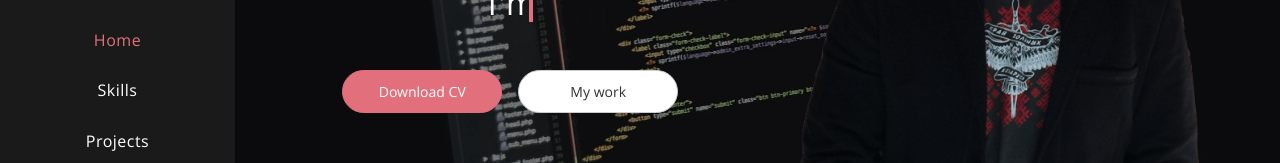
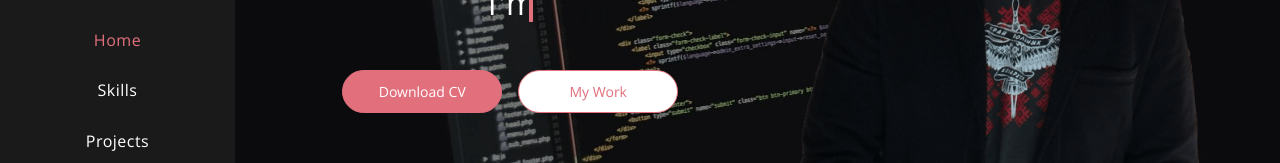
Before and after one commit to svensktutby/personal-portfolio, a React (Create React App) app: page / in a window 1280 px wide. Shown: the part 407-570 px from the top of the page. Built offline with nearby package versions, Linux system fonts and the light colour scheme; no server answers.

Commit message:
refactor: button styles

```diff
--- a/public/index.html
+++ b/public/index.html
@@ -13,6 +13,7 @@
   <link rel="manifest" href="%PUBLIC_URL%/manifest.json"/>
   <title>Andrei Shved's portfolio</title>
   <script>
+    // Fix for VH in mobile devices
     function correctVhMobile() {
       // First we get the viewport height and we multiple it by 1% to get a value for a vh unit
       let vh = window.innerHeight * 0.01;
--- a/src/bll/store.ts
+++ b/src/bll/store.ts
@@ -188,7 +188,10 @@ export const store: StoreType = {
         projectType: 'mobileApp',
         title: 'Todolist',
         description:
-          'This application based on Create React App, Typescript and Redux. Developed with functional components and React hooks, React-Context, Redux-thunk, React Formic, Axios, REST API, ESLint Airbnb, Jest, Storybook.',
+          'This application based on Create React App, Typescript and Redux. Developed with functional components' +
+          ' and React hooks, React-Context, Redux-thunk, React Formic, Axios, REST API, ESLint Airbnb, Jest,' +
+          ' Material UI,' +
+          ' Storybook.',
         link: {
           demo: 'https://svensktutby.github.io/todolist',
           github: 'https://github.com/svensktutby/todolist',
--- a/src/components/Contact/Form/Form.module.scss
+++ b/src/components/Contact/Form/Form.module.scss
@@ -45,12 +45,6 @@
   resize: none;
 }
 
-.submitWrapper,
-.submitWrapper button {
-  position: relative;
-  z-index: 1;
-}
-
 .sendingText {
   animation: blink 1s ease infinite;
 }
--- a/src/components/Hire/Hire.tsx
+++ b/src/components/Hire/Hire.tsx
@@ -24,6 +24,7 @@ export const Hire: FC<PropsType> = ({ heading, contactLink }) => {
             to={contactLink}
             smooth={true}
             duration={500}
+            tabIndex={0}
           >
             Hire me
           </Link>
--- a/src/components/Main/Main.module.scss
+++ b/src/components/Main/Main.module.scss
@@ -172,4 +172,12 @@
   padding: 16px;
 
   cursor: pointer;
+
+  &:focus {
+    outline: none;
+    // Mouse shape
+    & div div {
+      box-shadow: 0 5px 20px $white;
+    }
+  }
 }
--- a/src/components/Main/Main.tsx
+++ b/src/components/Main/Main.tsx
@@ -40,6 +40,7 @@ export const Main: FC<PropsType> = ({ name, lastname, navLinks }) => {
                 to={projectsLink}
                 smooth={true}
                 duration={500}
+                tabIndex={0}
               >
                 My work
               </Link>
@@ -52,7 +53,13 @@ export const Main: FC<PropsType> = ({ name, lastname, navLinks }) => {
         </div>
 
         <div className={s.mouseWrapper}>
-          <Link className={s.link} to={skillsLink} smooth={true} duration={500}>
+          <Link
+            className={s.link}
+            to={skillsLink}
+            smooth={true}
+            duration={500}
+            tabIndex={0}
+          >
             <Mouse />
           </Link>
         </div>
--- a/src/components/Nav/LinkList/LinkList.module.scss
+++ b/src/components/Nav/LinkList/LinkList.module.scss
@@ -51,7 +51,8 @@
 
   cursor: pointer;
 
-  transition: background-color $transition-time;
+  transition-duration: $transition-time;
+  transition-property: color, background-color;
 
   @media screen and (max-width: $screen-lg) {
     position: relative;
--- a/src/components/Nav/LinkList/LinkList.tsx
+++ b/src/components/Nav/LinkList/LinkList.tsx
@@ -26,6 +26,7 @@ export const LinkList: FC<PropsType> = ({ links, active, closeHandler }) => {
               activeClass={s.active}
               spy={true}
               onClick={closeHandler}
+              tabIndex={0}
             >
               {link}
             </Link>
--- a/src/components/Nav/Profile/Profile.module.scss
+++ b/src/components/Nav/Profile/Profile.module.scss
@@ -9,6 +9,19 @@
 
 .link {
   cursor: pointer;
+
+  &:focus {
+    outline: none;
+  }
+
+  @media (hover: hover) {
+    &:hover,
+    &:focus {
+      & .avatar {
+        border-color: $white;
+      }
+    }
+  }
 }
 
 .avatar {
@@ -16,8 +29,12 @@
   height: 110px;
   margin-bottom: 16px;
 
-  border: 5px solid $gray-darken;
+  border-width: 5px;
+  border-style: solid;
+  border-color: $gray-darken;
   border-radius: 50%;
+
+  transition: border-color $transition-time;
 }
 
 .name {
--- a/src/components/Nav/Profile/Profile.tsx
+++ b/src/components/Nav/Profile/Profile.tsx
@@ -23,7 +23,13 @@ export const Profile: FC<PropsType> = ({
 
   return (
     <div className={s.profile}>
-      <Link className={s.link} to={homeLink} smooth={true} duration={500}>
+      <Link
+        className={s.link}
+        to={homeLink}
+        smooth={true}
+        duration={500}
+        tabIndex={0}
+      >
         <img className={s.avatar} src={myAvatar} alt="Avatar" />
       </Link>
       <span className={s.name}>
--- a/src/components/common/Mouse/Mouse.module.scss
+++ b/src/components/common/Mouse/Mouse.module.scss
@@ -13,6 +13,7 @@
   border: 2px solid #fff;
   border-radius: 25px;
   opacity: 0.8;
+  transition: 0.3s;
 }
 
 .mouseWheel {
--- a/src/components/common/styles/button.module.scss
+++ b/src/components/common/styles/button.module.scss
@@ -1,69 +1,111 @@
 @import "src/components/common/styles/base/variables";
+$btn-min-width: 160px;
+$color1: $white;
+$color2: $theme-color;
+$background-color: $theme-color;
+$padding: 10px 30px;
+$border-radius: 30px;
+$box-shadow: 0 5px 20px rgba($color2, 0.5);
+$transition-time: $transition-time * 2;
+$transition-delay: 0.1s;
+
 
 .btn {
   position: relative;
+  z-index: 1;
 
   display: inline-block;
-  min-width: 160px;
-  padding: 10px 30px;
+  min-width: $btn-min-width;
+  padding: $padding;
+  overflow: hidden;
 
-  font-size: 0.875rem;
+  font-size: $font-size-sm;
   line-height: $line-height;
   vertical-align: middle;
   text-align: center;
-  color: $white;
+  color: $color1;
+  text-transform: capitalize;
   text-decoration: none;
   word-break: initial;
 
-  background-color: $theme-color;
-  border: 1px solid $theme-color;
-  border-radius: 30px;
+  background-color: $background-color;
+  border-width: 1px;
+  border-style: solid;
+  border-color: $color2;
+  border-radius: $border-radius;
+  cursor: pointer;
 
-  transition-duration: $transition-time;
-  transition-property: color , background-color, border-color, box-shadow;
+  transition: $transition-time ease-out;
 
   user-select: none;
 
+  &::before {
+    content: "";
+    position: absolute;
+    z-index: -1;
+    top: -20px;
+    left: 50%;
+
+    width: 40px;
+    height: 40px;
+
+    background-color: $color1;
+    border-radius: $border-radius;
+    transform: translate(-50%, -50%) scale(1);
+
+    transition: $transition-time ease-in-out;
+  }
+
+  &:disabled {
+    background-color: rgba($color2, 0.7);
+    cursor: default;
+  }
+
   &:focus {
     outline: 0;
-    box-shadow: 0 0 0 0.2rem rgba($theme-color, 0.25);
+    box-shadow: $box-shadow;
   }
 
   @media (hover: hover) {
-    &:hover,
-    &:focus {
-      background-color: darken($theme-color, 10%);
-      border-color: darken($theme-color, 10%);
+    &:hover:not(:disabled) {
+      z-index: 2;
+
+      color: $color2;
+
+      box-shadow: $box-shadow;
+
+      transition-delay: $transition-delay;
+
+      &::before {
+        transform: scale(8.3);
+      }
     }
 
     &:active {
-      color: rgba($white, 0.8);
-
-      background-color: darken($theme-color, 15%);
+      &::before {
+        background-color: darken($color1, 10%);
+      }
     }
   }
 
-  &:disabled {
-    background-color: rgba($theme-color, 0.8);
-  }
+  &Light {
+    color: $color2;
 
-  &Light {
-    color: $text-color;
+    background-color: $color1;
 
-    background-color: $white;
-    border: 1px solid $border-color;
+    &::before {
+      background-color: $color2;
+    }
 
     @media (hover: hover) {
-      &:hover,
-      &:focus {
-        background-color: darken($white, 10%);
-        border-color: darken($border-color, 10%);
+      &:hover:not(:disabled) {
+        color: $color1;
       }
 
       &:active {
-        color: rgba($text-color, 0.9);
-
-        background-color: darken($white, 15%);
+        &::before {
+          background-color: darken($color2, 10%);
+        }
       }
     }
   }
```
